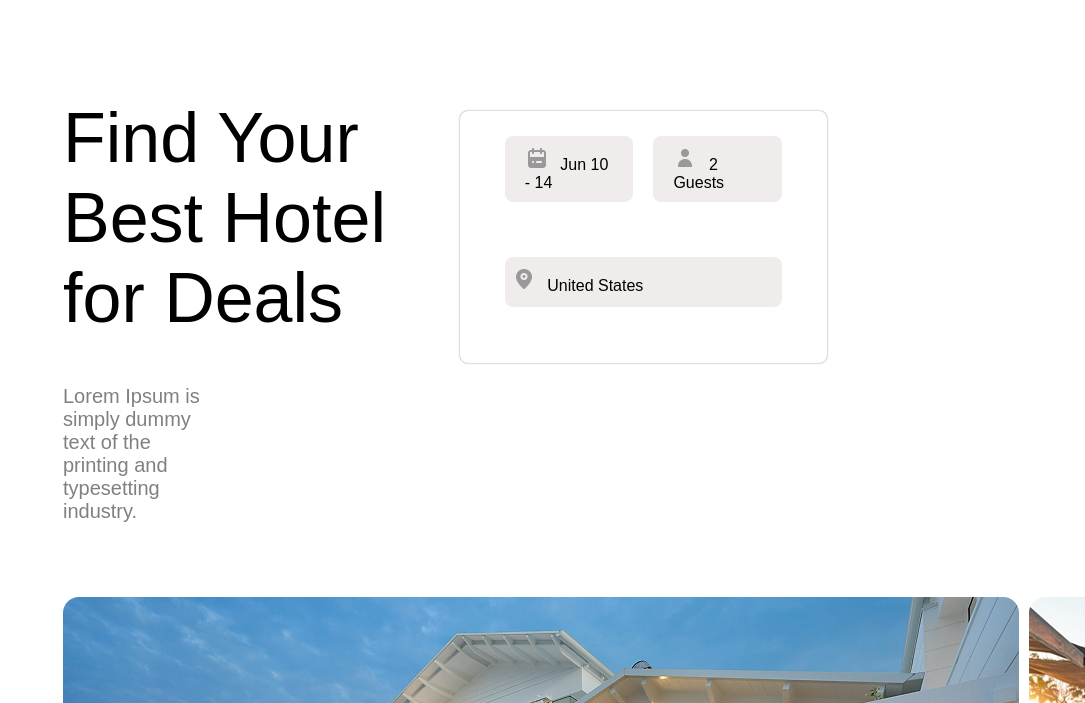
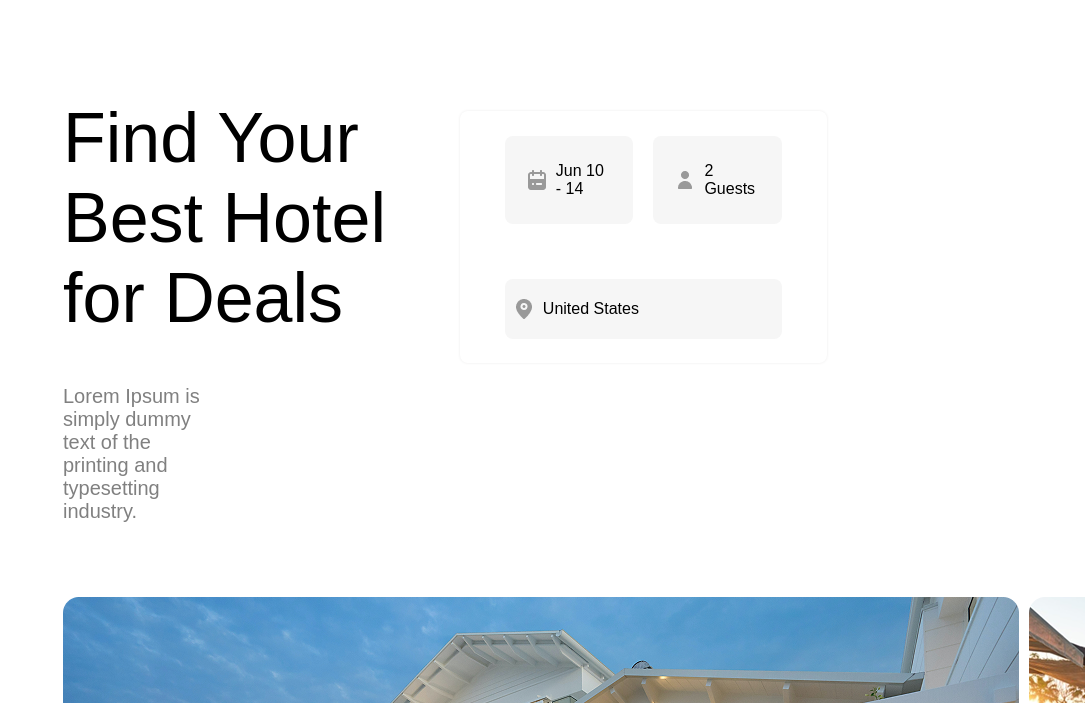
Before and after one commit to umaroo6/Lesson-11, a plain HTML site: page index.html in a window 1280 px wide. Shown: the part 97-800 px from the top of the page, without its empty margins (195-1280 px from the left). Drawn offline with Linux system fonts and the light colour scheme.

Commit message:
Some changes at the first section

```diff
--- a/index.html
+++ b/index.html
@@ -34,20 +34,20 @@
                 <p style="font-size: 20px;padding-right: 250px;">Lorem Ipsum is simply dummy text of
                     the printing and typesetting industry.</p>
             </div>
-        <div style="box-shadow: 0 0 2px grey;border-radius: 8px;padding: 0px 30px;width: 500px;height: 252px;margin-top: 60px;">
+        <div style="box-shadow: 0 0 3px rgb(236, 235, 235);border-radius: 8px;padding: 0px 30px;width: 500px;height: 252px;margin-top: 60px;">
            <div style="display: flex;padding: 25px 15px;gap: 20px;">
-            <div style="padding: 10px 20px;background-color: rgb(240, 236, 236);border-radius: 8px;width: 50%;">
+            <div style="padding: 5px 20px;background-color:  rgb(246, 246, 246);border-radius: 8px;width: 50%;display: flex;align-items: center;">
                 <img src="./calendar 1.png">
-                <span style="padding-left:7px ;">Jun 10 - 14</span>
+                <p style="padding-left:7px ;color: black;">Jun 10 - 14</p>
             </div>
-            <div style="padding: 10px 20px;background-color: rgb(240, 236, 236);border-radius: 8px;width: 50%;">
+            <div style="padding: 10px 20px;background-color:  rgb(246, 246, 246);border-radius: 8px;width: 50%;display: flex;align-items: center;">
                  <img src="./person 1.png">
-                <span style="padding-left:7px ;">2 Guests</span>
+                <p style="padding-left:7px ;color: black;">2 Guests</p>
             </div></div>
             <div style="padding: 30px 15px;">
-            <div style="border-radius: 8px;background-color: rgb(240, 236, 236);display: flex;justify-content: space-between;height: 30px;padding: 10px 0px;">
-              <div>   <img style="padding-left:7px ;" src="./pin 1.png">
-                <span style="padding-left:7px ;">United States</span></div>
+            <div style="border-radius: 8px;background-color: rgb(246, 246, 246);display: flex;padding: 5px 0px;align-items: center;">
+               <img style="padding-left:7px ;" src="./pin 1.png">
+                <p style="padding-left:7px ;color: black;">United States</p>
             </div>
 </div>
         </div>
```
